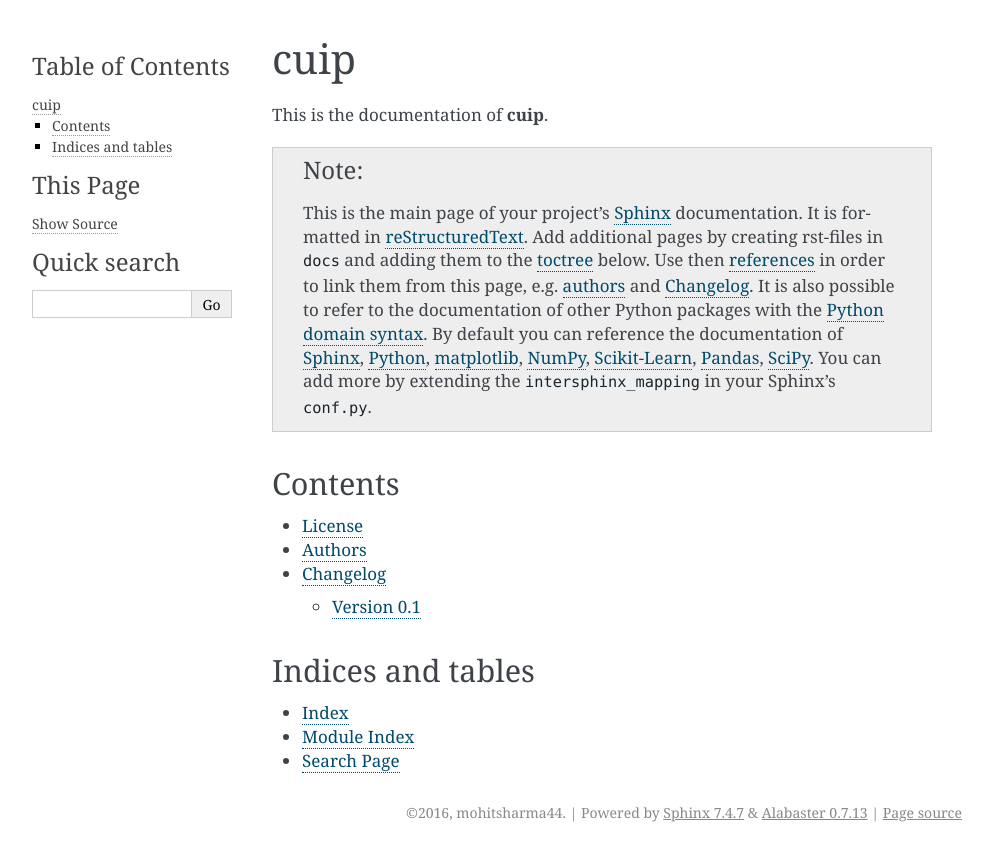
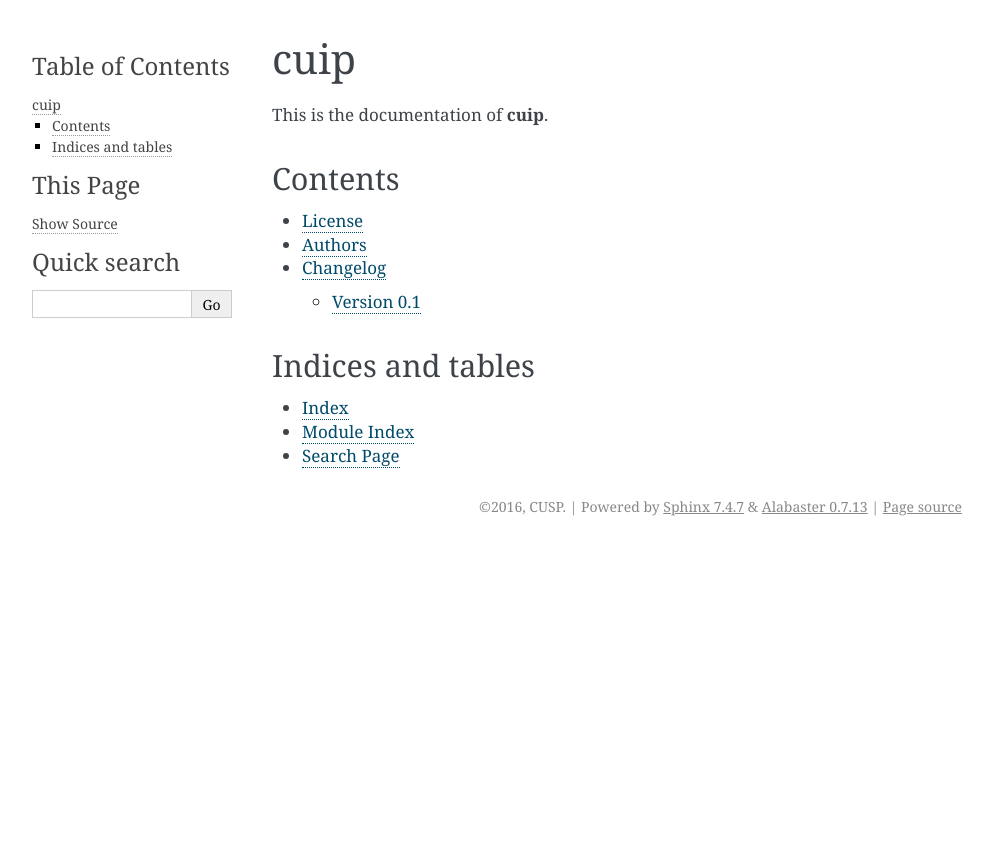
Before and after one commit to gdobler/cuip, a Sphinx documentation site: the page built from docs/index.rst, in a window 1280 px wide. Shown: the top 861 px of the page, without its empty margins (148-1141 px from the left). Built offline with Sphinx 7.4.7, drawn with Linux system fonts in a browser that asks for light colours; formulas are drawn with MathJax 3; pages that are not in the unit, such as notebooks, are missing from menus.

Commit message:
update sphinx config

```diff
--- a/docs/conf.py
+++ b/docs/conf.py
@@ -9,11 +9,13 @@
 # serve to show the default.
 
 import sys
-
+import os
 # If extensions (or modules to document with autodoc) are in another directory,
 # add these directories to sys.path here. If the directory is relative to the
 # documentation root, use os.path.abspath to make it absolute, like shown here.
-# sys.path.insert(0, os.path.abspath('.'))
+
+# Add parent folder
+sys.path.insert(0, os.path.abspath('../../'))
 
 # -- Hack for ReadTheDocs ------------------------------------------------------
 # This hack is necessary since RTD does not issue `sphinx-apidoc` before running
@@ -21,7 +23,6 @@
 # https://github.com/rtfd/readthedocs.org/issues/1139
 # DON'T FORGET: Check the box "Install your project inside a virtualenv using
 # setup.py install" in the RTD Advanced Settings.
-import os
 on_rtd = os.environ.get('READTHEDOCS', None) == 'True'
 if on_rtd:
     import inspect
@@ -62,7 +63,7 @@
 
 # General information about the project.
 project = u'cuip'
-copyright = u'2016, mohitsharma44'
+copyright = u'2016, CUSP'
 
 # The version info for the project you're documenting, acts as replacement for
 # |version| and |release|, also used in various other places throughout the
@@ -85,7 +86,7 @@
 
 # List of patterns, relative to source directory, that match files and
 # directories to ignore when looking for source files.
-exclude_patterns = ['_build']
+exclude_patterns = ['_build', '../versioneer*']
 
 # The reST default role (used for this markup: `text`) to use for all documents.
 # default_role = None
--- a/docs/index.rst
+++ b/docs/index.rst
@@ -4,26 +4,6 @@
 
 This is the documentation of **cuip**.
 
-.. note::
-
-    This is the main page of your project's `Sphinx <http://sphinx-doc.org/>`_
-    documentation. It is formatted in `reStructuredText
-    <http://sphinx-doc.org/rest.html>`__. Add additional pages by creating
-    rst-files in ``docs`` and adding them to the `toctree
-    <http://sphinx-doc.org/markup/toctree.html>`_ below. Use then
-    `references <http://sphinx-doc.org/markup/inline.html>`__ in order to link
-    them from this page, e.g. :ref:`authors <authors>` and :ref:`changes`.
-    It is also possible to refer to the documentation of other Python packages
-    with the `Python domain syntax
-    <http://sphinx-doc.org/domains.html#the-python-domain>`__. By default you
-    can reference the documentation of `Sphinx <http://sphinx.pocoo.org>`__,
-    `Python <http://docs.python.org/>`__, `matplotlib
-    <http://matplotlib.sourceforge.net>`__, `NumPy
-    <http://docs.scipy.org/doc/numpy>`__, `Scikit-Learn
-    <http://scikit-learn.org/stable>`__, `Pandas
-    <http://pandas.pydata.org/pandas-docs/stable>`__, `SciPy
-    <http://docs.scipy.org/doc/scipy/reference/>`__. You can add more by
-    extending the ``intersphinx_mapping`` in your Sphinx's ``conf.py``.
 
 Contents
 ========
```
